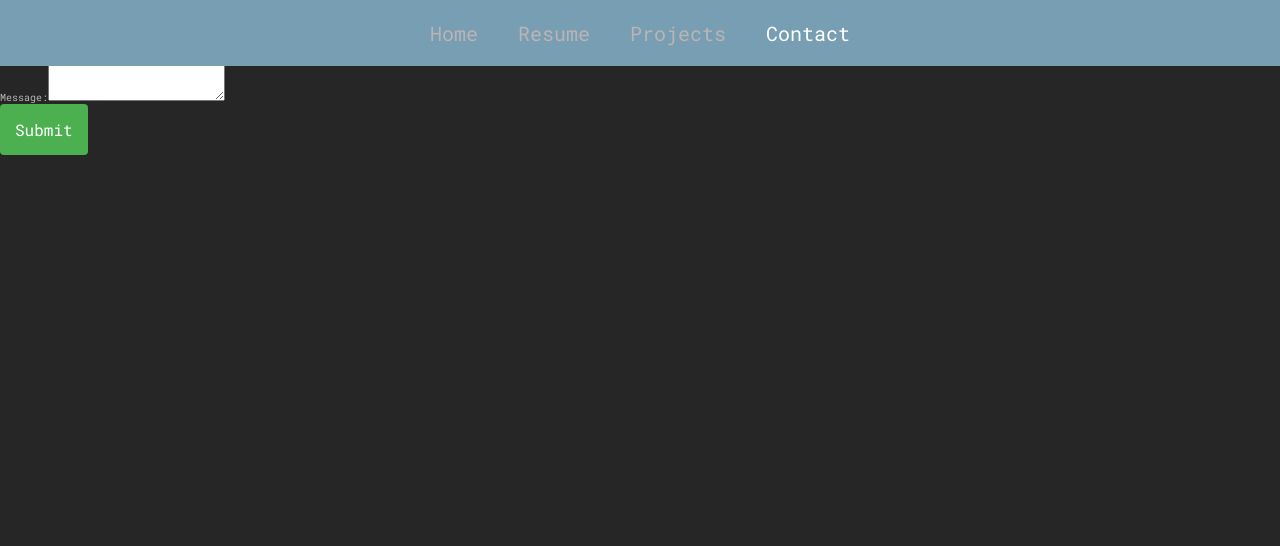
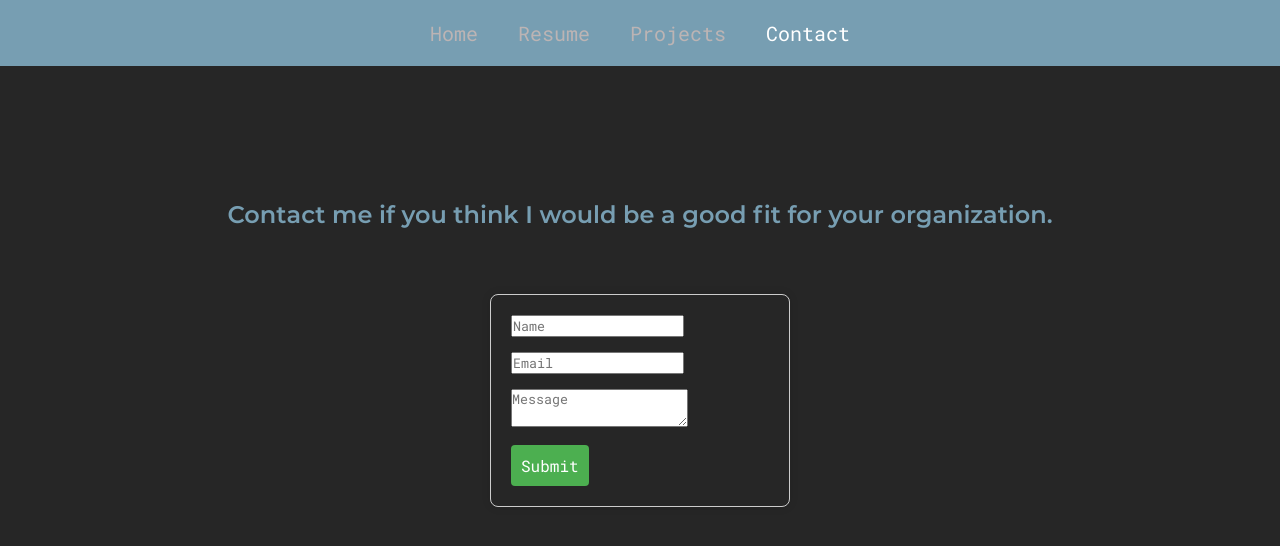
Before and after one commit to JeremyBlau/Developer_Profile_React, a React (Create React App) app: page /contact in a window 1280 px wide. Shown: the top 546 px of the page. Built offline with nearby package versions, Linux system fonts and the light colour scheme.

Commit message:
added formatting to contact.css

```diff
--- a/src/pages/contact.js
+++ b/src/pages/contact.js
@@ -1,4 +1,5 @@
 import React, { useState } from 'react';
+import '../styles/Contact.css';
 
 const Contact = () => {
   const [formData, setFormData] = useState({
@@ -68,41 +69,49 @@ const Contact = () => {
 
   return (
     <div>
-      <h2>Contact Me</h2>
+      <div className="contact-container">
         <form onSubmit={handleSubmit}>
           <div>
-          <label htmlFor="name">Name:</label>
             <input
               type="text"
               id="name"
               name="name"
+              placeholder="Name"
               value={formData.name}
               onChange={handleChange}
             />
           </div>
           <div>
-          <label htmlFor="email">Email:</label>
             <input
               type="email"
               id="email"
               name="email"
+              placeholder="Email"
               value={formData.email}
               onChange={handleChange}
             />
-          <p className="error">{formErrors.email}</p>
+            <p className="error" role="alert">
+              {formErrors.email}
+            </p>
           </div>
           <div>
-          <label htmlFor="message">Message:</label>
             <textarea
               id="message"
               name="message"
+              placeholder="Message"
               value={formData.message}
               onChange={handleChange}
             />
-          <p className="error">{formErrors.message}</p>
+            <p className="error" role="alert">
+              {formErrors.message}
+            </p>
           </div>
           <button type="submit">Submit</button>
         </form>
+      </div>
+      <h2 className="contact-title">
+        Contact me if you think I would be a good fit for your organization.
+      </h2>
     </div>
   );
 };
--- /dev/null
+++ b/src/styles/Contact.css
@@ -0,0 +1,60 @@
+.contact-container {
+    display: flex;
+    justify-content: center;
+    align-items: center;
+    height: 100vh; /* Adjust as needed */
+  }
+
+  /* Style for the form */
+  form {
+    width: 300px; /* Adjust the width as needed */
+    padding: 20px;
+    border: 1px solid #ccc;
+    border-radius: 8px;
+    box-shadow: 0 0 10px rgba(0, 0, 0, 0.1);
+  }
+
+  /* Style for the form elements */
+  form > div {
+    margin-bottom: 15px;
+  }
+
+  /* Style for the submit button */
+  button {
+    padding: 10px;
+    background-color: #4caf50; /* Green background color */
+    color: white; /* White text color */
+    border: none; /* Remove border */
+    border-radius: 4px; /* Rounded corners */
+    cursor: pointer; /* Add a pointer cursor on hover */
+  }
+
+  /* Add a hover effect for the button */
+  button:hover {
+    background-color: #45a049;
+  }
+
+  /* Style for error messages */
+  .error {
+    color: red;
+    font-size: 14px;
+    margin-top: 5px;
+  }
+
+  .contact-container {
+    display: flex;
+    justify-content: center;
+    align-items: center;
+    height: 100vh; /* Adjust as needed */
+  }
+
+  .contact-title {
+    font-size: 24px;
+    text-align: center;
+    margin-bottom: 3px; /* Adjust the margin as needed */
+    color: #779eb2; /* Add a color for better visibility */
+
+    /* Position the title */
+    position: relative;
+    top: -600px; /* Adjust the value as needed */
+  }
```
Lines whose indentation alone changed are shown as unchanged.
